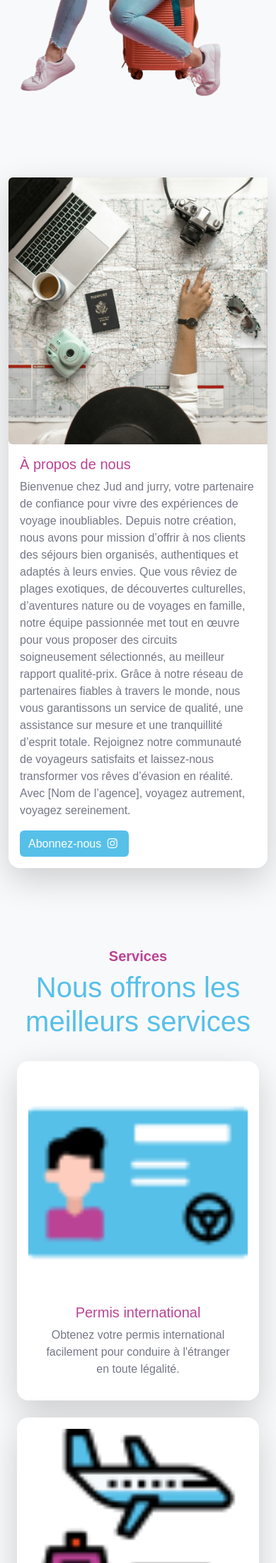
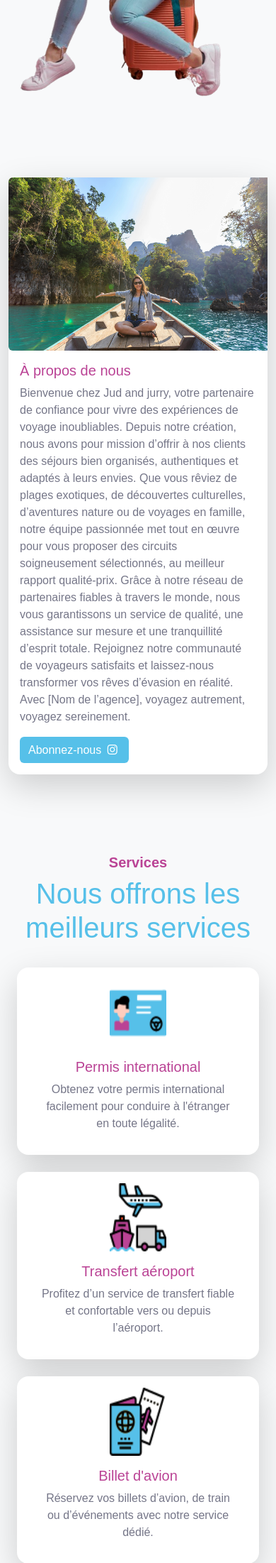
Before and after one commit to Houria-hs/travel-website, a Django app: page / in a window 390 px wide. Shown: the part 875-3077 px from the top of the page at 71% size. Run offline with Django 5.2, Linux system fonts and the light colour scheme; data that the repository does not hold is empty.

Commit message:
added new image to service section and made some fixes to the width

```diff
--- a/templates/home.html
+++ b/templates/home.html
@@ -57,7 +57,7 @@
         <div class="row">
             <div class="col-lg-4 col-md-6 mb-4 px-4">
                 <div class="card border-0 shadow-lg rounded-4" style="padding: 1REM;">
-                    <img src="{% static 'images/driving-license.png' %}" class="card-img-top mx-auto">
+                    <img src="{% static 'images/driving-license.png' %}" class="card-img-top services-img mx-auto">
                     <div class="card-body">
                         <h5 class="card-title" style="color: #ba4395;">Permis international</h5>
                         <p class="card-text" style="color: #757688;">Obtenez votre permis international facilement pour conduire à l'étranger en toute légalité.</p>
@@ -66,7 +66,7 @@
             </div>
             <div class="col-lg-4 col-md-6 mb-4 px-4">
                 <div class="card border-0 shadow-lg rounded-4" style="padding: 1REM;">
-                    <img src="{% static 'images/transportation.png' %}" class="card-img-top mx-auto ">
+                    <img src="{% static 'images/transportation.png' %}" class="card-img-top services-img mx-auto ">
                     <div class="card-body">
                         <h5 class="card-title" style="color: #ba4395;">Transfert aéroport</h5>
                         <p class="card-text" style="color: #757688;">Profitez d’un service de transfert fiable et confortable vers ou depuis l’aéroport.</p>
@@ -75,7 +75,7 @@
             </div>
             <div class="col-lg-4 col-md-12 mb-4 px-4">
                 <div class="card border-0 shadow-lg rounded-4" style="padding: 1REM;">
-                    <img src="{% static 'images/passport.png' %}" class="card-img-top  mx-auto">
+                    <img src="{% static 'images/passport.png' %}" class="card-img-top services-img  mx-auto">
                     <div class="card-body">
                         <h5 class="card-title" style="color: #ba4395;">Billet d'avion</h5>
                         <p class="card-text" style="color: #757688;">Réservez vos billets d’avion, de train ou d’événements avec notre service dédié.</p>
@@ -191,13 +191,13 @@ p{
     box-shadow: 0 4px 15px rgba(0, 0, 0, 0.1);
     width: 70% !important;
 }
+
 .about-img{
     width: 100% !important;
     height: 100% !important;
 }
 .services-img{
-    width: 90%;
-    height: 12REM !important;
+    width: 5rem !important;
 }
 .nw_input{
     border: 1px solid #56c0e9 !important;
@@ -215,10 +215,6 @@ p{
     .img-col{
         height: 60% !important;
     }
-    .services-img{
-    width: 90%;
-    height: 18REM !important;
-    }
     .nw_input::placeholder{
     font-size: .6rem !important;
 }
@@ -226,7 +222,7 @@ p{
         font-size: .6rem;
     }
     .newsletter-container{
-    width: 100% !important;
+    width: 90% !important;
     }
   .nw_input {
     width: 100% !important;
```
Also changed, not shown: static/images/about.jpg, 1 other file.
